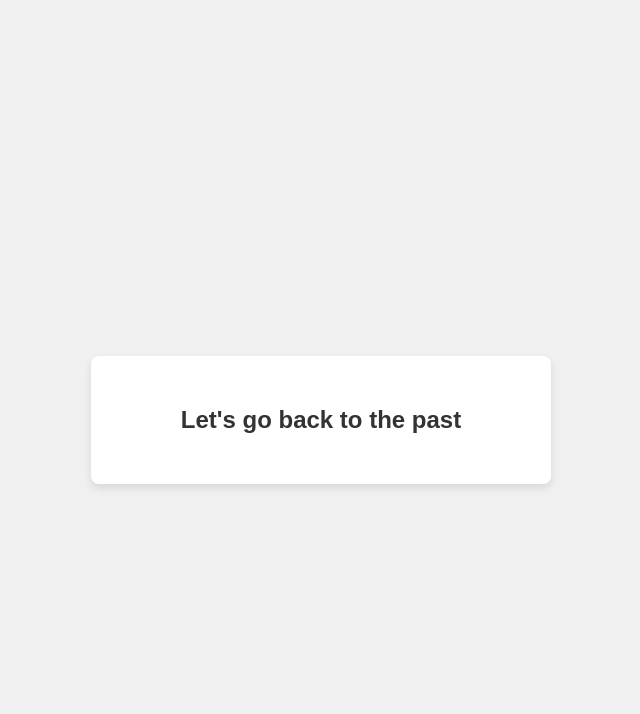
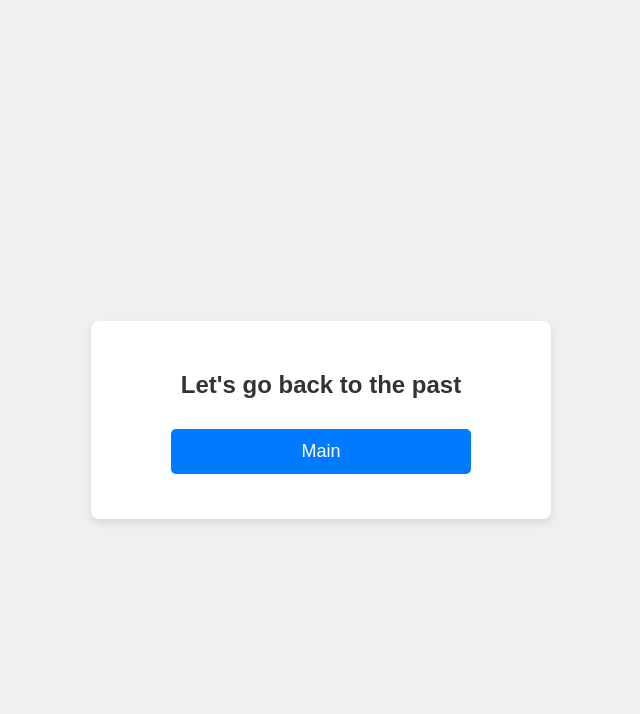
Before and after one commit to achuakh/Module5.1, a Flask app: page /sepia in a window 1280 px wide. Shown: the top 714 px of the page, without its empty margins (319-959 px from the left). Run offline with Flask 3, Linux system fonts and the light colour scheme; some libraries are stand-ins or nearby versions.

Commit message:
add additional return button

```diff
--- a/templates/sepia.html
+++ b/templates/sepia.html
@@ -13,7 +13,8 @@
 >   </script>
 
 <gradio-app src="https://iamthelazyone-sepia.hf.space"></gradio-app>
-        <form action="/sepia" method="post">
-        </form>
-    </div>
+
+        <form action="/main" method="post">
+            <input type="submit" value="Main">
+        </form>    </div>
 </body>
```
